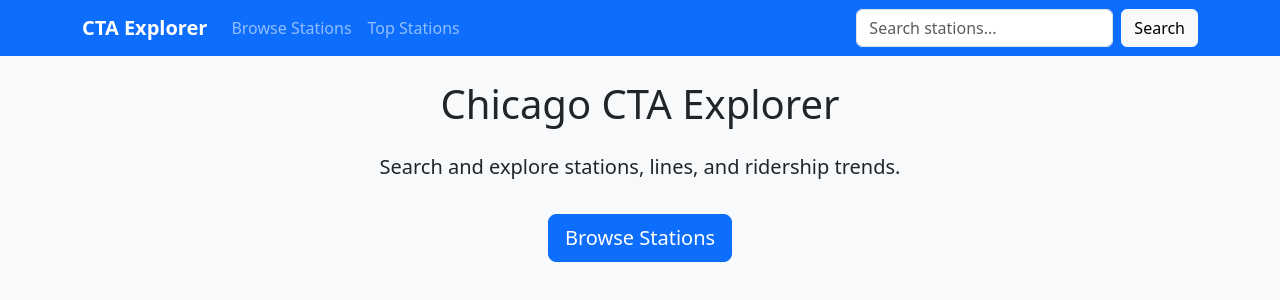
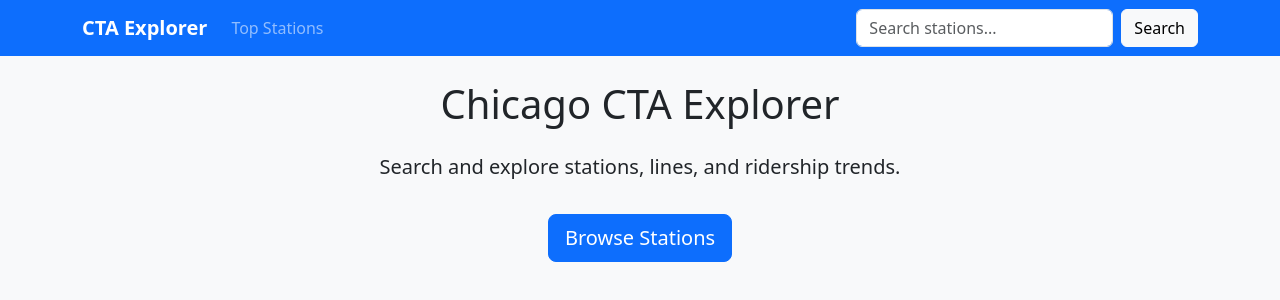
Before and after one commit to maisma2/CTA-SQL-Lookup, a Flask app: page / in a window 1280 px wide. Shown: the top 300 px of the page. Run offline with Flask 3, Linux system fonts and the light colour scheme.

Commit message:
removed redundent browse

```diff
--- a/flask_app/templates/layout.html
+++ b/flask_app/templates/layout.html
@@ -43,10 +43,6 @@
                 <ul class="navbar-nav me-auto">
 
                     <li class="nav-item">
-                        <a class="nav-link" href="{{ url_for('stations') }}">Browse Stations</a>
-                    </li>
-
-                    <li class="nav-item">
                         <a class="nav-link" href="{{ url_for('top_stations') }}">Top Stations</a>
                     </li>
 
```
